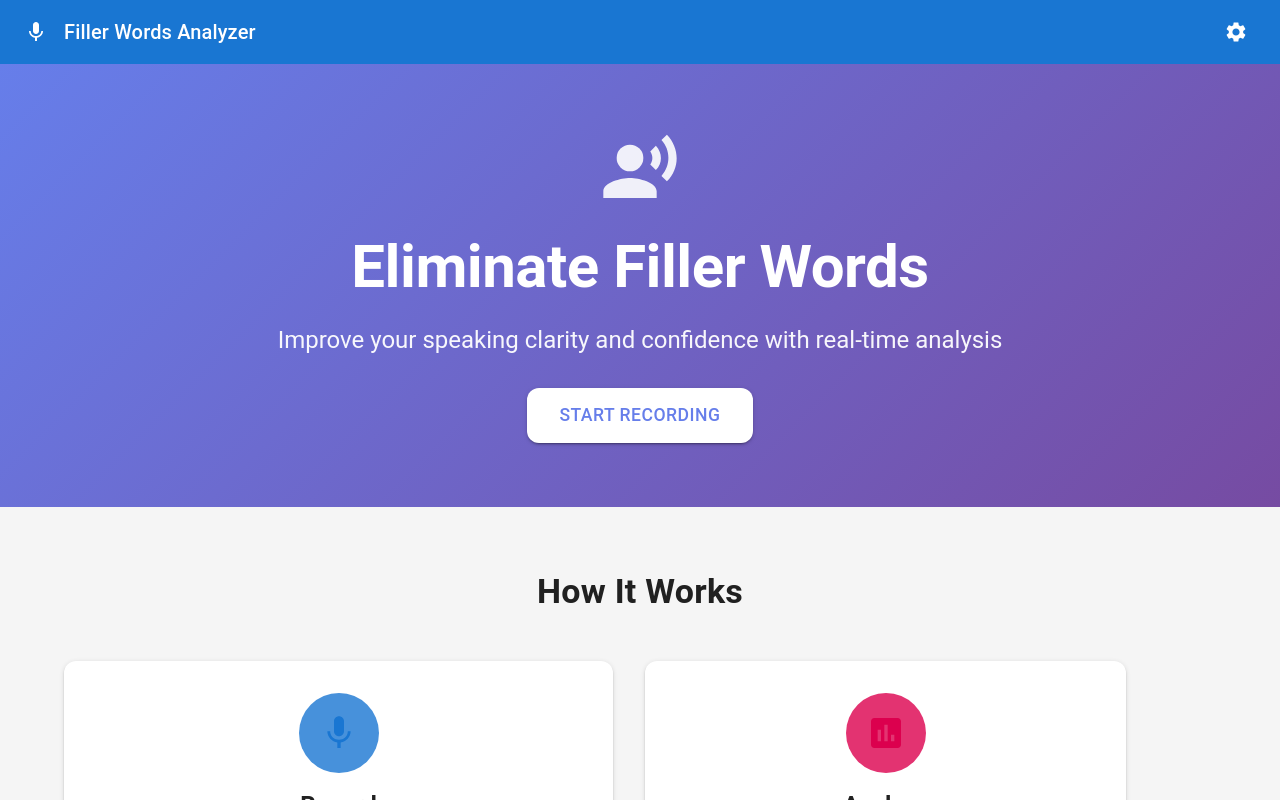
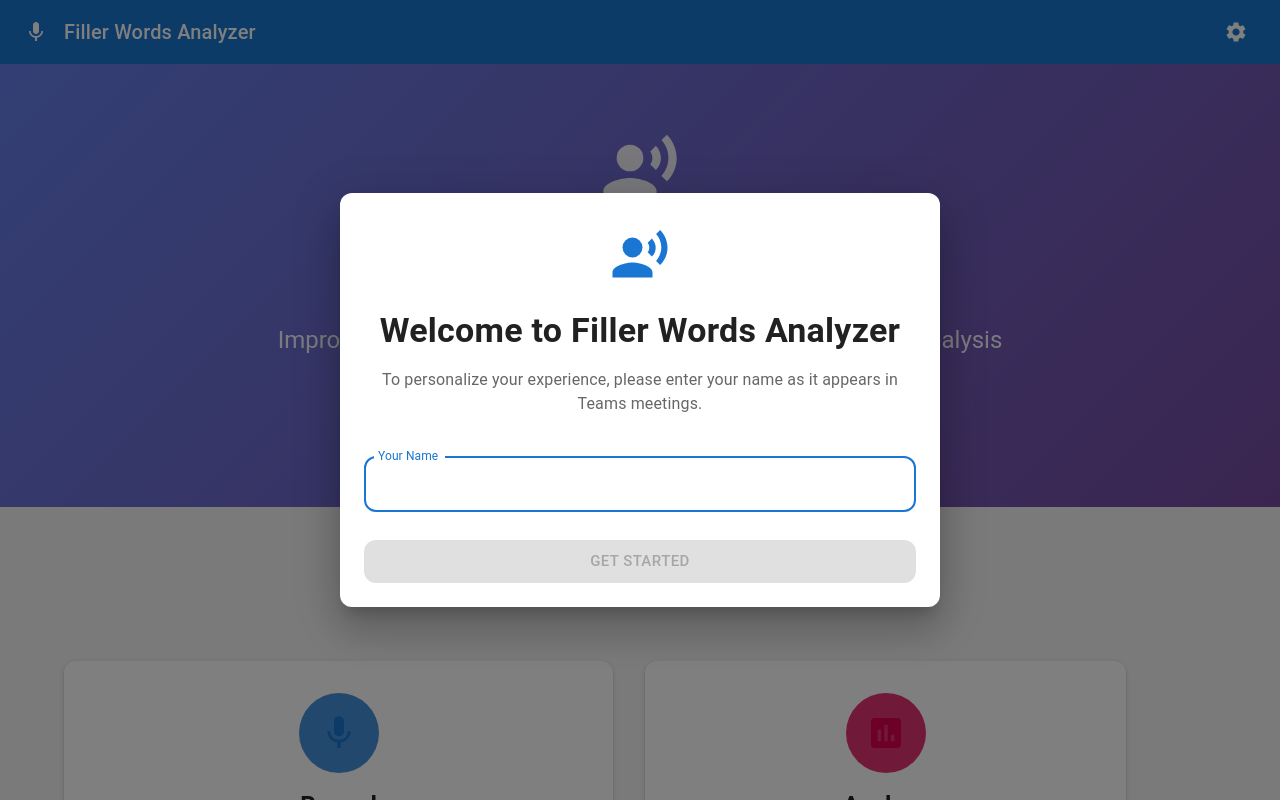
Before and after one commit to mquinn-media/filler-word, a React app: page / in a window 1280 px wide. Shown: the top 800 px of the page. Built offline with nearby package versions, Linux system fonts and the light colour scheme.

Commit message:
Add name input dialog

```diff
--- a/src/App.jsx
+++ b/src/App.jsx
@@ -1,4 +1,4 @@
-import React from 'react';
+import React, { useState, useEffect } from 'react';
 import {
   AppBar,
   Toolbar,
@@ -12,6 +12,11 @@ import {
   Grid,
   Chip,
   IconButton,
+  Dialog,
+  DialogTitle,
+  DialogContent,
+  DialogActions,
+  TextField,
 } from '@mui/material';
 import {
   Mic as MicIcon,
@@ -22,8 +27,148 @@ import {
 } from '@mui/icons-material';
 
 function App() {
+  const [openModal, setOpenModal] = useState(false);
+  const [openSettings, setOpenSettings] = useState(false);
+  const [userName, setUserName] = useState('');
+  const [inputName, setInputName] = useState('');
+
+  useEffect(() => {
+    // Check if user name exists in localStorage
+    const storedName = localStorage.getItem('teamsUserName');
+    if (storedName) {
+      setUserName(storedName);
+    } else {
+      setOpenModal(true);
+    }
+  }, []);
+
+  const handleSaveName = () => {
+    if (inputName.trim()) {
+      localStorage.setItem('teamsUserName', inputName.trim());
+      setUserName(inputName.trim());
+      setOpenModal(false);
+      setInputName('');
+    }
+  };
+
+  const handleKeyPress = (e) => {
+    if (e.key === 'Enter') {
+      handleSaveName();
+    }
+  };
+
+  const handleOpenSettings = () => {
+    setInputName(userName);
+    setOpenSettings(true);
+  };
+
+  const handleCloseSettings = () => {
+    setOpenSettings(false);
+    setInputName('');
+  };
+
+  const handleUpdateName = () => {
+    if (inputName.trim()) {
+      localStorage.setItem('teamsUserName', inputName.trim());
+      setUserName(inputName.trim());
+      setOpenSettings(false);
+      setInputName('');
+    }
+  };
+
+  const handleSettingsKeyPress = (e) => {
+    if (e.key === 'Enter') {
+      handleUpdateName();
+    }
+  };
+
   return (
     <Box sx={{ flexGrow: 1 }}>
+      {/* Welcome Modal */}
+      <Dialog
+        open={openModal}
+        onClose={() => {}}
+        disableEscapeKeyDown
+        maxWidth="sm"
+        fullWidth
+      >
+        <DialogTitle sx={{ textAlign: 'center', pt: 4 }}>
+          <VoiceIcon sx={{ fontSize: 60, color: 'primary.main', mb: 2 }} />
+          <Typography variant="h4" component="div" fontWeight="bold">
+            Welcome to Filler Words Analyzer
+          </Typography>
+        </DialogTitle>
+        <DialogContent>
+          <Typography variant="body1" color="text.secondary" sx={{ mb: 3, textAlign: 'center' }}>
+            To personalize your experience, please enter your name as it appears in Teams meetings.
+          </Typography>
+          <TextField
+            autoFocus
+            fullWidth
+            label="Your Name"
+            placeholder="e.g., John Smith"
+            variant="outlined"
+            value={inputName}
+            onChange={(e) => setInputName(e.target.value)}
+            onKeyPress={handleKeyPress}
+            sx={{ mt: 2 }}
+          />
+        </DialogContent>
+        <DialogActions sx={{ px: 3, pb: 3 }}>
+          <Button
+            variant="contained"
+            fullWidth
+            size="large"
+            onClick={handleSaveName}
+            disabled={!inputName.trim()}
+          >
+            Get Started
+          </Button>
+        </DialogActions>
+      </Dialog>
+
+      {/* Settings Modal */}
+      <Dialog
+        open={openSettings}
+        onClose={handleCloseSettings}
+        maxWidth="sm"
+        fullWidth
+      >
+        <DialogTitle>
+          <Typography variant="h5" component="div" fontWeight="bold">
+            Settings
+          </Typography>
+        </DialogTitle>
+        <DialogContent>
+          <Typography variant="body2" color="text.secondary" sx={{ mb: 2 }}>
+            Update your name as it appears in Teams meetings
+          </Typography>
+          <TextField
+            autoFocus
+            fullWidth
+            label="Your Name"
+            placeholder="e.g., John Smith"
+            variant="outlined"
+            value={inputName}
+            onChange={(e) => setInputName(e.target.value)}
+            onKeyPress={handleSettingsKeyPress}
+            sx={{ mt: 1 }}
+          />
+        </DialogContent>
+        <DialogActions sx={{ px: 3, pb: 3 }}>
+          <Button onClick={handleCloseSettings}>
+            Cancel
+          </Button>
+          <Button
+            variant="contained"
+            onClick={handleUpdateName}
+            disabled={!inputName.trim()}
+          >
+            Save Changes
+          </Button>
+        </DialogActions>
+      </Dialog>
+
       {/* App Bar */}
       <AppBar position="static" elevation={0}>
         <Toolbar>
@@ -31,7 +176,12 @@ function App() {
           <Typography variant="h6" component="div" sx={{ flexGrow: 1 }}>
             Filler Words Analyzer
           </Typography>
-          <IconButton color="inherit">
+          {userName && (
+            <Typography variant="body2" sx={{ mr: 2 }}>
+              Welcome, {userName}
+            </Typography>
+          )}
+          <IconButton color="inherit" onClick={handleOpenSettings}>
             <SettingsIcon />
           </IconButton>
         </Toolbar>
```
